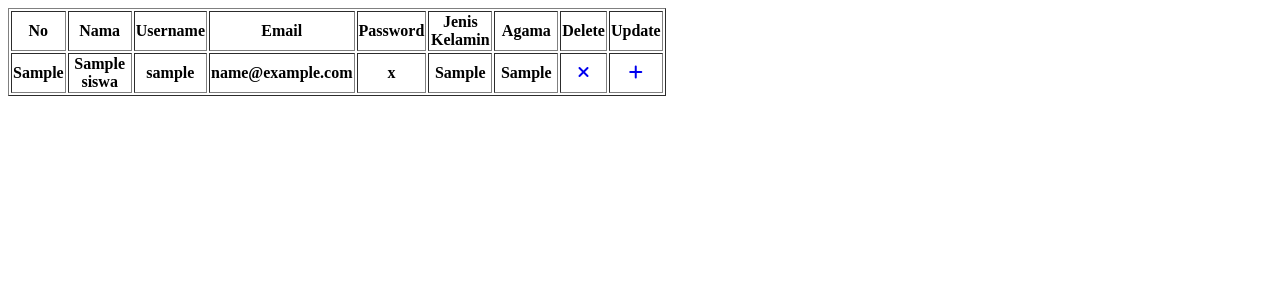
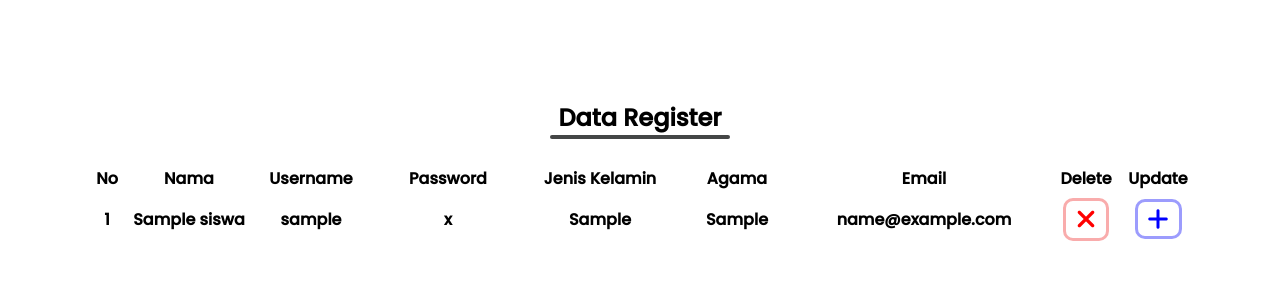
Before and after one commit to Azzor-Aja/J-Pweb, a PHP site: page /php/pweb.php in a window 1280 px wide. Shown: the top 300 px of the page. Run offline with PHP 8.4, Linux system fonts and the light colour scheme; tables that the repository leaves empty or names only in its code hold one stand-in row (values such as "Sample post"); lists and menus that the app fills with data are empty.

Commit message:
New Updates

```diff
--- /dev/null
+++ b/css/pweb.css
@@ -0,0 +1,76 @@
+@import url('https://fonts.googleapis.com/css2?family=Poppins:wght@100;200;300;400;500&display=swap');
+
+*, body {
+    margin: 0;
+    padding: 0;
+    font-family: 'Poppins', sans-serif;
+}
+
+.data-all {
+    width: 100%;
+    display: flex;
+    justify-content: center;
+}
+
+.data-all .data {
+    width: 1600px;
+    display: flex;
+    justify-content: center;
+}
+
+.data-all .data .data-in {
+    width: 100%;
+    display: flex;
+    flex-direction: column;
+    margin-top: 100px;
+}
+
+.data-in .title {
+    display: flex;
+    justify-content: center;
+    align-items: center;
+    flex-direction: column;
+    margin-bottom: 5px;
+}
+
+.data-in .garis {
+    padding: 2px 70px 2px 110px;
+    background-color: rgb(68, 70, 70);
+    border-radius: 10px;
+}
+
+.data-in .table {
+    display: flex;
+    justify-content: center;
+    margin-top: 20px;
+}
+
+th .fa-xmark {
+    color: red;
+    border: 3px solid rgb(249, 172, 172);
+    font-size: 20pt;
+    padding: 5px 10px 5px 10px;
+    margin: 5px 0 5px 0;
+    border-radius: 10px;
+    transition: 500ms ease-in-out;
+}
+
+th .fa-xmark:hover {
+    background-color: rgb(249, 172, 172);
+    border: 3px solid rgb(249, 172, 172);
+}
+
+th .fa-plus {
+    color: blue;
+    border: 3px solid rgb(156, 156, 253);
+    font-size: 18pt;
+    padding: 5px 10px 5px 10px;
+    margin: 5px 0 5px 0;
+    border-radius: 10px;
+    transition: 500ms ease-in-out;
+}
+
+th .fa-plus:hover {
+    background-color: rgb(156, 156, 253);
+    border: 3px solid rgb(156, 156, 253);
+}
--- a/delete.php
+++ b/delete.php
@@ -6,7 +6,7 @@
     if ($sql) {
         echo
         "<script>
-            alert(\"Berhasil Menghapus Data\");
+             alert(\"Berhasil Menghapus Data\");
         </script>";
     }
     else {
--- a/php/pweb.php
+++ b/php/pweb.php
@@ -1,29 +1,36 @@
 <?php
     include '../config/config.php';
 ?>
-
 <!DOCTYPE html>
 <html lang="en">
 <head>
     <meta charset="UTF-8">
     <meta name="viewport" content="width=device-width, initial-scale=1.0">
     <link rel="stylesheet" href="https://cdnjs.cloudflare.com/ajax/libs/font-awesome/6.5.1/css/all.min.css" integrity="sha512-DTOQO9RWCH3ppGqcWaEA1BIZOC6xxalwEsw9c2QQeAIftl+Vegovlnee1c9QX4TctnWMn13TZye+giMm8e2LwA==" crossorigin="anonymous" referrerpolicy="no-referrer" />
+    <link rel="stylesheet" href="../css/pweb.css">
     <title>Document</title>
 </head>
 <body>
-    <table border="1">
+    <div class="data-all">
+        <div class="data">
+            <div class="data-in">
+                <h2 class="title">
+                    Data Register
+                    <div class="garis"></div>
+                </h2>
+                <div class="table">
+                    <table>
                         <tr>
-        <th width="20">No</th>
-        <th width="60">Nama</th>
-        <th width="60">Username</th>
-        <th width="60">Email</th>
-        <th width="60">Password</th>
-        <th width="60">Jenis Kelamin</th>
-        <th width="60">Agama</th>
-        <th width="30">Delete</th>
-        <th width="30">Update</th>
+                            <th width="40">No</th>
+                            <th width="120">Nama</th>
+                            <th width="120">Username</th>
+                            <th width="150">Password</th>
+                            <th width="150">Jenis Kelamin</th>
+                            <th width="120">Agama</th>
+                            <th width="250">Email</th>
+                            <th width="70">Delete</th>
+                            <th width="70">Update</th>
                         </tr>
-
                         <?php
                         $no = 1;
                         $mysqli = "SELECT * FROM siswa";
@@ -31,13 +38,13 @@
                         while ($data = mysqli_fetch_array($qry)) {
                         ?>
                         <tr>
-        <th><?= $data["no"] ?></th>
+                            <th><?= $no++ ?></th>
                             <th><?= $data["nama"] ?></th>
                             <th><?= $data["username"] ?></th>
-        <th><?= $data["email"] ?></th>
                             <th><?= $data["pass"] ?></th>
                             <th><?= $data["jenis_kelamin"] ?></th>
                             <th><?= $data["agama"] ?></th>
+                            <th><?= $data["email"] ?></th>
                         <?php
                             $update = "SELECT * FROM siswa";
                             $id = $data["no"];
@@ -46,8 +53,10 @@
                             <th><a href="../index.php?id=<?= $id ?>"><i style="cursor: pointer;"  class="fa-solid fa-plus"></i></a></th>
                         </tr>
                         <?php } ?>
-
-
                     </table>
+                </div>
+            </div>
+        </div>
+    </div>
 </body>
 </html>
```
Also changed, not shown: css/index.css (added, +7 -0 lines), index.php (+5 -5 lines). Lines whose indentation alone changed are shown as unchanged.
